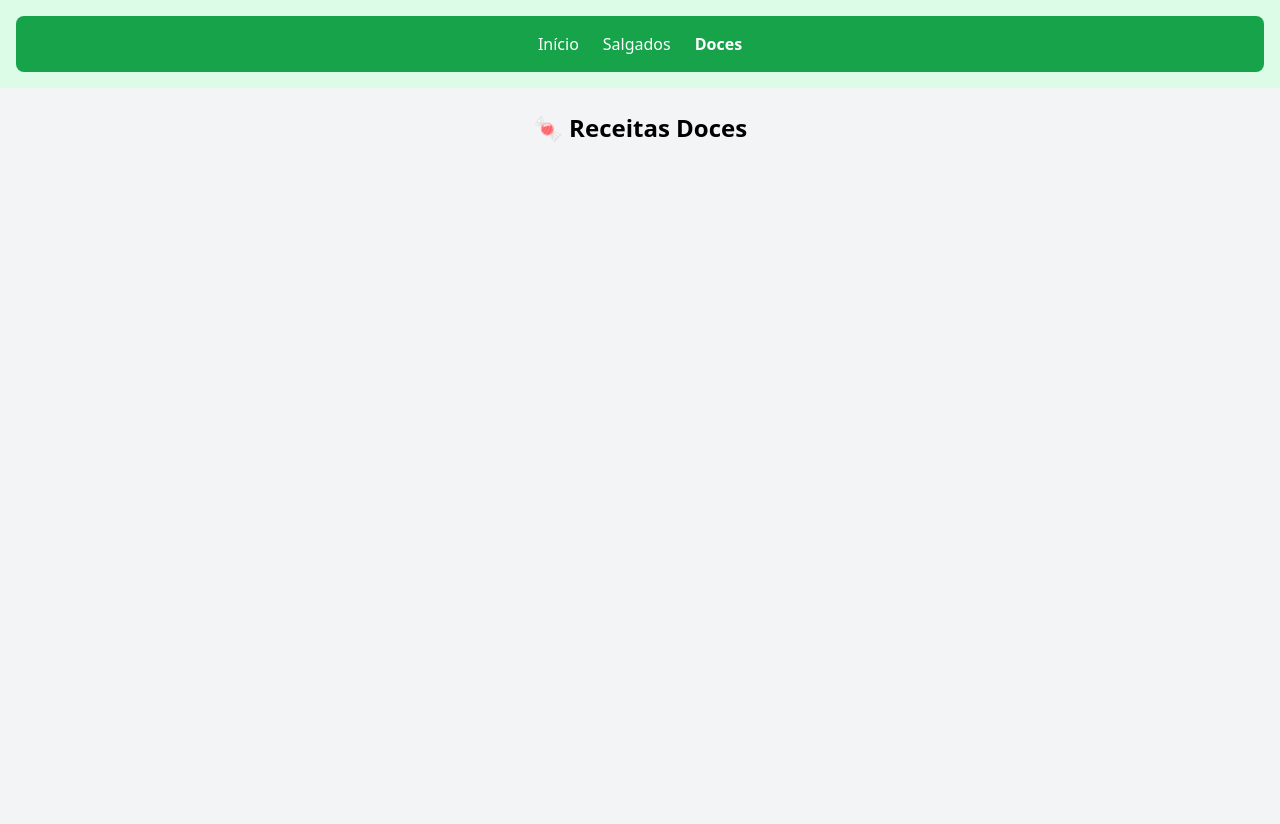
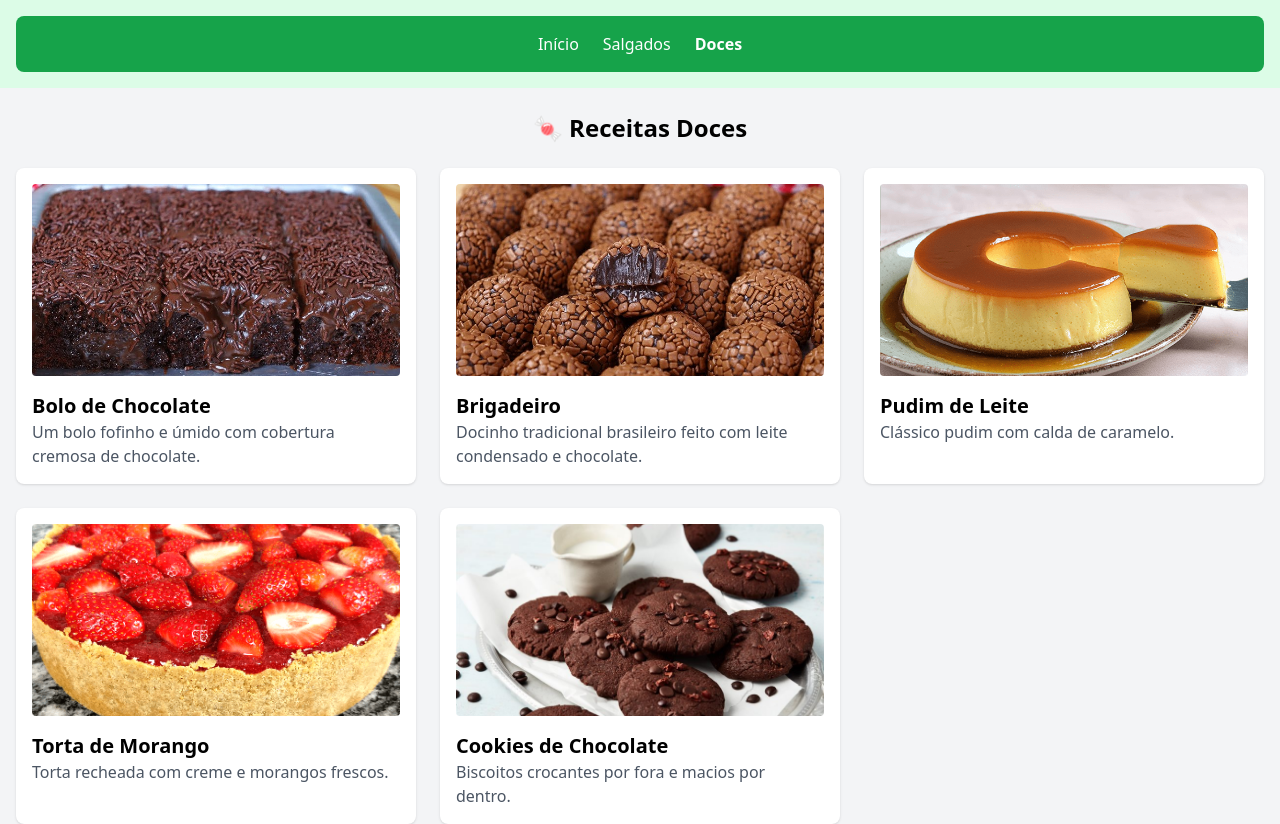
Before and after one commit to Eduardo-Urbano/pagina_de_receitas, a plain HTML site: page view/doces.html in a window 1280 px wide. Before the commit the page ends 800 px from the top, so only its background shows below. Drawn offline with nearby package versions, Linux system fonts and the light colour scheme.

Commit message:
Correção dos cards

```diff
--- a/build/main.js
+++ b/build/main.js
@@ -1,26 +1,23 @@
-import { receitasDoces, receitasSalgadas } from "./receitas.js";
+import { receitasDoces, receitasSalgadas } from './receitas.js';
 function criarCard(receita) {
-    const card = document.createElement("div");
-    card.className = "bg-white shadow-md rounded-lg overflow-hidden";
+    const card = document.createElement('div');
+    card.className = 'bg-white p-4 rounded-lg shadow';
     card.innerHTML = `
-        <img src="${receita.imagem}" alt="${receita.nome}" class="w-full h-48 object-cover">
-        <div class="p-4">
-            <h3 class="text-lg font-bold mb-2">${receita.nome}</h3>
-            <p class="text-gray-600">${receita.descricao}</p>
-        </div>
+        <img src="${receita.imagem}" alt="${receita.nome}" class="w-full h-48 object-cover rounded mb-4">
+        <h3 class="text-xl font-semibold">${receita.nome}</h3>
+        <p class="text-gray-600">${receita.descricao}</p>
     `;
     return card;
 }
 function carregarReceitas() {
-    const container = document.getElementById("receitas");
+    const container = document.getElementById('receitas');
     if (!container)
         return;
-    const pagina = window.location.pathname.split("/").pop();
-    if (pagina === "doces.html") {
-        receitasDoces.forEach((r) => container.appendChild(criarCard(r)));
+    if (window.location.pathname.includes('doces.html')) {
+        receitasDoces.forEach(r => container.appendChild(criarCard(r)));
     }
-    else if (pagina === "salgados.html") {
-        receitasSalgadas.forEach((r) => container.appendChild(criarCard(r)));
+    else if (window.location.pathname.includes('salgados.html')) {
+        receitasSalgadas.forEach(r => container.appendChild(criarCard(r)));
     }
 }
-document.addEventListener("DOMContentLoaded", carregarReceitas);
+document.addEventListener('DOMContentLoaded', carregarReceitas);
--- a/build/receitas.js
+++ b/build/receitas.js
@@ -2,53 +2,53 @@ export const receitasDoces = [
     {
         nome: "Bolo de Chocolate",
         descricao: "Um bolo fofinho e úmido com cobertura cremosa de chocolate.",
-        imagem: "img/bolo.jpg",
+        imagem: "../img/bolo.jpg",
     },
     {
         nome: "Brigadeiro",
         descricao: "Docinho tradicional brasileiro feito com leite condensado e chocolate.",
-        imagem: "img/brigadeiro.jpg",
+        imagem: "../img/brigadeiro.jpg",
     },
     {
         nome: "Pudim de Leite",
         descricao: "Clássico pudim com calda de caramelo.",
-        imagem: "img/pudim.png",
+        imagem: "../img/pudim.png",
     },
     {
         nome: "Torta de Morango",
         descricao: "Torta recheada com creme e morangos frescos.",
-        imagem: "img/tortaMorango.png",
+        imagem: "../img/tortaMorango.png",
     },
     {
         nome: "Cookies de Chocolate",
         descricao: "Biscoitos crocantes por fora e macios por dentro.",
-        imagem: "img/cookies.jpg",
+        imagem: "../img/cookies.jpg",
     },
 ];
 export const receitasSalgadas = [
     {
         nome: "Coxinha",
         descricao: "Salgado frito recheado com frango desfiado.",
-        imagem: "img/coxinha.jpg",
+        imagem: "../img/coxinha.jpg",
     },
     {
         nome: "Esfiha",
         descricao: "Massa macia recheada com carne temperada.",
-        imagem: "img/esfiha.jpg",
+        imagem: "../img/esfiha.jpg",
     },
     {
         nome: "Quiche de Queijo",
         descricao: "Torta salgada cremosa com bastante queijo.",
-        imagem: "img/quiche.jpg",
+        imagem: "../img/quiche.jpg",
     },
     {
         nome: "Empada de Palmito",
         descricao: "Clássica empada com recheio cremoso de palmito.",
-        imagem: "img/empada.png",
+        imagem: "../img/empada.png",
     },
     {
         nome: "Pastel de Carne",
         descricao: "Pastel crocante recheado com carne moída.",
-        imagem: "img/pastel.jpg",
+        imagem: "../img/pastel.jpg",
     },
 ];
--- a/view/doces.html
+++ b/view/doces.html
@@ -16,11 +16,11 @@
         </nav>
     </header>
 
-    <main id="container" class="container mx-auto px-4">
+    <main class="container mx-auto px-4">
         <h2 class="text-2xl font-bold mb-6 text-center">🍬 Receitas Doces</h2>
         <div id="receitas" class="grid grid-cols-1 sm:grid-cols-2 lg:grid-cols-3 gap-6"></div>
     </main>
 
-    <script src="build/main.js" type="module"></script>
+    <script type="module" src="../build/main.js"></script>
 </body>
 </html>
```
Also changed, not shown: src/main.ts (+12 -17 lines), src/receitas.ts (+10 -10 lines), view/index.html (+1 -0 lines), view/salgados.html (+1 -1 lines).
